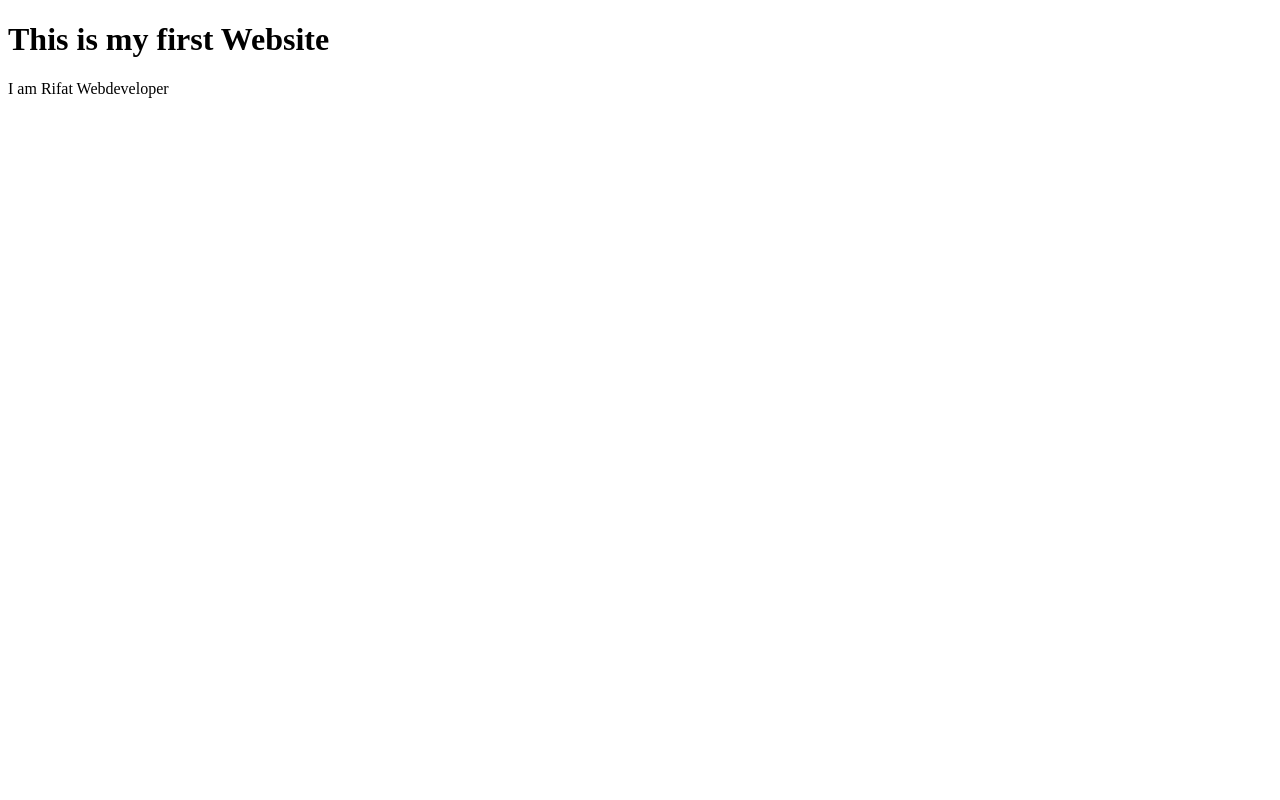
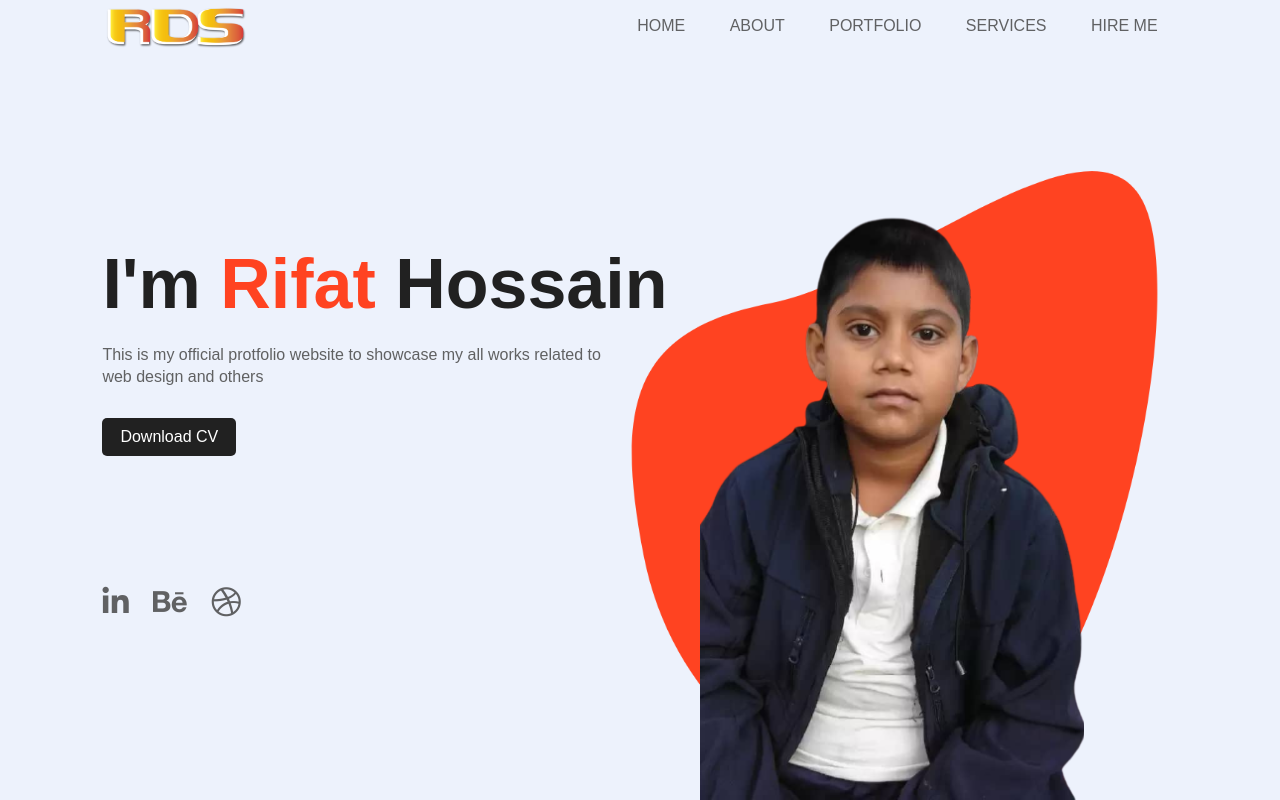
Before and after one commit to delwarhossain78/First-Website, a plain HTML site: page index.html in a window 1280 px wide. Drawn offline with Linux system fonts and the light colour scheme.

Commit message:
more files added

```diff
--- a/index.html
+++ b/index.html
@@ -1,16 +1,38 @@
 <!DOCTYPE html>
 <html lang="en">
 <head>
-    <meta name="viewport" content="width=device-width, initial-scale=1.0">
-    <title>My First Website</title>
+    <meta charset="UTF-8">
+    <title>Protfolio Website- RD Studio</title>
+    <link rel="stylesheet" href="style.css">
+    <link rel="stylesheet" href="https://cdnjs.cloudflare.com/ajax/libs/font-awesome/5.13.0/css/all.min.css">
 </head>
 <body>
-    <div>
-        <h1>This is my first Website</h1>
-        <p>I am Rifat Webdeveloper</p>
+    <div class="hero">
+        <nav>
+            <img src="image/Logo1.png" class="logo">
+            <ul>
+                <li><a href="#">HOME</a></li>
+                <li><a href="#">ABOUT</a></li>
+                <li><a href="#">PORTFOLIO</a></li>
+                <li><a href="#">SERVICES</a></li>
+                <li><a href="#">HIRE ME</a></li>
+            </ul>
+        </nav>
+        <div class="info">
+            <h1>I'm <span> Rifat</span> Hossain</h1>
+            <p>This is my official protfolio website to showcase my all works related to <br>web design and others</p>
+            <a href="#"> Download CV</a>
+        </div>
+        <div class="img-box">
+            <img src="image/pattern.png" class="back-img">
+            <img src="image/Rifat.png" class="main-img">
+        </div>
+        <div class="social-links">
+            <a href=""><i class="fab fa-linkedin-in"></i></a>
+            <a href=""><i class="fab fa-behance"></i></a>
+            <a href=""><i class="fab fa-dribbble"></i></a>
+        </div>
     </div>
-
-
 
 </body>
 </html>
--- a/style.css
+++ b/style.css
@@ -1,3 +1,92 @@
 *{
-
+    margin: 0;
+    padding: 0;
 }
+.hero{
+    width: 100%;
+    height: 100vh;
+    background: #edf2fc;
+    font-family: sans-serif;
+    position: relative;
+}
+nav{
+    width: 84%;
+    margin: auto;
+    display: flex;
+    align-items: center;
+    justify-content: space-between;
+}
+.logo{
+    width: 150px;
+    cursor: pointer;
+}
+nav ul li{
+    display: inline-block;
+    list-style: none;
+    margin: 10px 20px;
+}
+nav ul li a{
+    text-decoration: none;
+    color: #606163;
+}
+nav ul li a:hover{
+    color: #ff4321;
+}
+.info{
+    margin-left: 8%;
+    margin-top: 15%
+}
+.info h1{
+    font-size: 70px;
+    color: #212121;
+    margin-bottom: 20px;
+}
+span{
+    color: #ff4321;
+}
+.info p{
+    color: #606162;
+    line-height: 22px;
+}
+.info a{
+    background: #212121;
+    padding: 10px 18px;
+    text-decoration: none;
+    color: #fff;
+    display: inline-block;
+    margin: 30px 0;
+    border-radius: 5px;
+}
+.img-box{
+    width: 45%;
+    height: 80%;
+    position: absolute;
+    bottom: 0;
+    right: 100px;
+}
+.img-box img{
+    height: 100%;
+    position: absolute;
+    left: 50%;
+    bottom: 0;
+    transform: translateX(-50%);
+    transition: bottom 1s, left 1s;
+}
+.img-box:hover .back-img{
+    bottom: 40px;
+}
+.img-box:hover .main-img{
+    left: 54%;
+}
+.social-links{
+    margin-left: 8%;
+    margin-top: 100px;
+}
+.social-links a{
+    font-size: 30px;
+    color: #606163;
+    margin-right: 20px;
+}
+.social-links a:hover{
+    color: #ff4321;
+}
```
Also changed, not shown: image/Logo1.png (added), image/Rifat.png (added), image/girl.png (added), image/logo.png (added), image/pattern.png (added).
